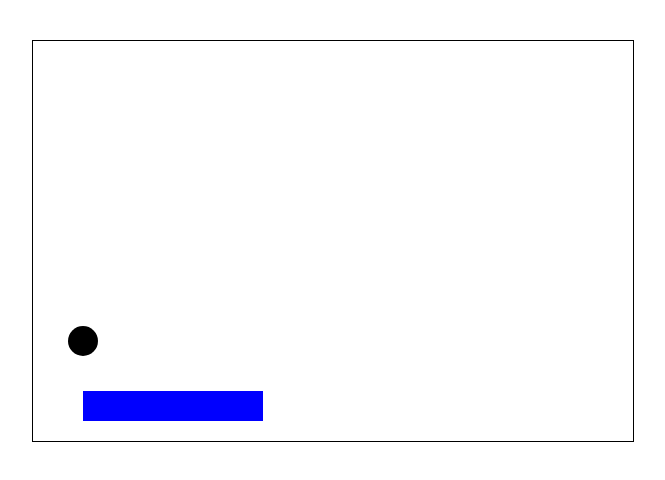
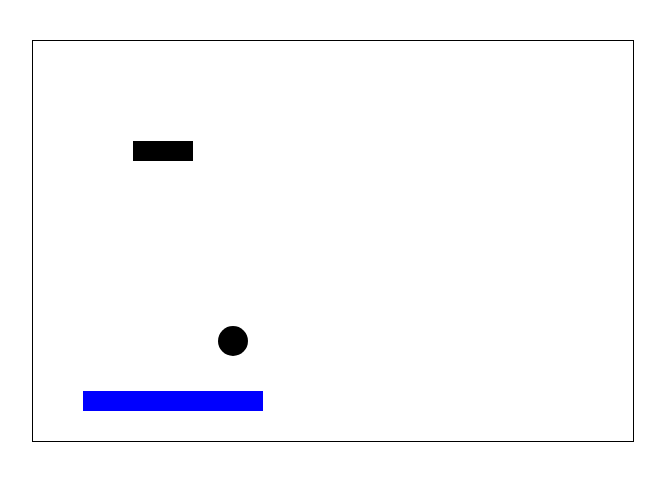
Before and after one commit to OpenSourceLearners/js.game, a website: page index.html in a window 1280 px wide. Shown: the whole page, without its empty margins (307-972 px from the left). Drawn offline with Linux system fonts and the light colour scheme.

Commit message:
添加球的运动和挡板的移动

```diff
--- a/index.html
+++ b/index.html
@@ -12,109 +12,210 @@
         }
     </style>
     <script>
-        window.onload = function(){
-            //获取画板dom对象
-            var gameCanves = document.querySelector('#game-canves');
-            //获取canves对象
-            var context = gameCanves.getContext('2d');
-
-            //球的位置
-            var ballPosition = {
-                x: 50,
-                y: 300,
+        //画板对象
+        var Drawing = function(canves){
+            var context = canves.getContext('2d');
+            var o = {
+                ctx: context,
+                width: canves.width,
+                height: canves.height,
             };
 
-            //帧率
-            var fps = 60;
-
-            //挡板的移动速度
-            var speed = 10;
-
-            //移动是否开启
-            var isMove = false;
-
-            //挡板位置
-            var bafflePosition = {
-                x: 50,
-                y: 350,
+            //清空画板
+            o.clear = function(){
+                this.ctx.clearRect(0, 0 ,this.width, this.height);
             }
 
             //画球
-            function drawBall(x, y){
-                context.fillStyle = '#000';
-                context.beginPath();
-                context.arc(x || 50, y || 300, 15, 0, Math.PI * 2, true);
-                context.closePath();
-                context.fill();
+            o.drawBall = function(x, y, radius){
+                this.ctx.fillStyle = '#000';
+                this.ctx.beginPath();
+                this.ctx.arc(x, y, radius || 15, 0, Math.PI * 2, true);
+                this.ctx.closePath();
+                this.ctx.fill();
+            };
+            //画挡板
+            o.drawBaffle = function(x, y, width, height){
+                this.ctx.fillStyle = '#0000ff';
+                this.ctx.beginPath();
+                this.ctx.rect(x, y ,width || 180, height || 30);
+                this.ctx.closePath();
+                this.ctx.fill();
             }
-            drawBall();
+            //画砖块
+            o.drawBrick = function(x, y, width, height){
+                this.ctx.fillStyle = '#000';
+                this.ctx.beginPath();
+                this.ctx.rect(x, y ,width || 40, height || 20);
+                this.ctx.closePath();
+                this.ctx.fill();
+            }
+            return o;
+        }
+        //球对象
+        var Ball = function(){
+            var o = {
+                x: 200,
+                y: 300,
+                radius: 15,
+                speed: 5,
+                moveX: 1,
+                moveY: 1,
+                isRun: false,
+            };
+            //发射
+            o.fire = function(){
+                this.isRun = true;
+            }
+            o.move = function(drawing){
+                if(!this.isRun) return;
+                if(this.y >= drawing.height - this.radius || this.y < this.radius){
+                    this.moveY = -this.moveY;
+                }
+                if(this.x >= drawing.width - this.radius || this.x < this.radius){
+                    this.moveX = -this.moveX;
+                }
+                this.x += (this.speed * this.moveX);
+                this.y += (this.speed * this.moveY);
+            }
+            return o;
+        }
+        //挡板对象
+        var Baffle = function(){
+            var o = {
+                x: 50,
+                y: 350,
+                width: 180,
+                height: 20,
+                speed: 15,
+            };
+            //左移动
+            o.moveLeft = function(){
+                if(this.x < this.speed){
+                    this.x = 0;
+                }else{
+                    this.x -= 10;
+                }
+            }
+            //右移动
+            o.moveRight = function(width){
+                if(this.x > width - this.width - this.speed){
+                    this.x = width - this.width;
+                }else{
+                    this.x += 10;
+                }
+            }
+            var aInb = function(x , xMin, xMax){
+                return x > xMin && x < xMax;
+            }
+            o.collision = function(ball){
+                if(aInb(ball.x , o.x, o.x + o.width) || aInb(o.x + o.width / 2, ball.x - ball.radius, ball.x + ball.radius)){
+                    if(aInb(ball.y, o.y, o.y + o.height) || aInb(o.y + o.height / 2, ball.y - ball.radius, ball.y + ball.radius)){
+                        return true;
+                    }
+                }
+            }
+            return o;
+        }
+        //砖块对象
+        var Brick = function(x, y){
+            o = {
+                x: x,
+                y: y,
+                width: 60,
+                height: 20,
+                life: 1,
+            };
+            o.isHaveLife = function(){
+                return this.life > 0;
+            }
+            var aInb = function(x , xMin, xMax){
+                return x > xMin && x < xMax;
+            }
+            o.collision = function(ball){
+                if(aInb(ball.x , o.x, o.x + o.width) || aInb(o.x + o.width / 2, ball.x - ball.radius, ball.x + ball.radius)){
+                    if(aInb(ball.y, o.y, o.y + o.height) || aInb(o.y + o.height / 2, ball.y - ball.radius, ball.y + ball.radius)){
+                        this.life--;
+                        return true;
+                    }
+                }
+            }
+            return o;
+        }
+        //游戏对象
+        var Game = function(fps){
+            var o = {
+                fps: fps || 30,     //游戏帧率
+                isRun: false,       //是否运行游戏
+                actions: {},
+                keys: {},
+            };
 
-            //画挡板
-            function drawBaffle(x, y){
-                context.fillStyle = '#0000ff';
-                context.beginPath();
-                context.rect(x || 50, y || 350 ,180, 30);
-                context.closePath();
-                context.fill();
+            //注册事件
+            o.registerEvent = function(key, callback){
+                o.actions[key] = callback;
             }
-            drawBaffle();
+            o.update = function(){}
+            o.draw = function(){}
+            window.addEventListener('keydown', function(event){
+                o.keys[event.key] = true;
+            });
+            window.addEventListener('keyup', function(event){
+                o.keys[event.key] = false;
+            });
+            setInterval(function(){
+                //循环判断按钮是否被按钮，再执行函数
+                var actions = Object.keys(o.actions);
+                for(var i = 0; i < actions.length; i++){
+                    var key = actions[i];
+                    if(o.keys[key]) o.actions[key]();
+                }
+                //修改函数
+                o.update();
+                //画图函数
+                o.draw();
+            }, 1000/o.fps);
+            return o;
+        }
+        //游戏入口
+        var __main = function(){
+            //获取画板dom对象
+            var gameCanves = document.querySelector('#game-canves');
+            //创建画板对象
+            var drawing = Drawing(gameCanves);
+            //创建游戏对象
+            var game = Game(60);
+            //创建挡板
+            var baffle = Baffle();
+            //创建球
+            var ball= Ball();
+            //创建砖块
+            var brick = Brick(100, 100);
 
-            //按键按下监听
-            window.addEventListener('keydown', function(event){
-                var key = event.key;
-                if(key == 'ArrowLeft'){
-                    isMove = true;
-                    speed = -10;
-                    // context.clearRect(0, 0 ,gameCanves.getAttribute('width'), gameCanves.getAttribute('height'));
-                    // bafflePosition.x -= 10;
-                    // drawBaffle(bafflePosition.x, bafflePosition.y);
-                    // drawBall(ballPosition.x, ballPosition.y);
-                }else if(key == 'ArrowRight'){
-                    isMove = true;
-                    speed = 10;
-                    // context.clearRect(0, 0 ,gameCanves.getAttribute('width'), gameCanves.getAttribute('height'));
-                    // bafflePosition.x += 10;
-                    // drawBaffle(bafflePosition.x, bafflePosition.y);
-                    // drawBall(ballPosition.x, ballPosition.y);
+            game.registerEvent('ArrowLeft', function(){
+                baffle.moveLeft();
+            });
+            game.registerEvent('ArrowRight', function(){
+                baffle.moveRight(drawing.width);
+            });
+            game.registerEvent('f', function(){
+                ball.fire();
+            })
+            game.update = function(){
+                if(baffle.collision(ball)) ball.moveY = -ball.moveY;
+                if(brick.isHaveLife() && brick.collision(ball)) ball.moveY = -ball.moveY;
+                ball.move(drawing);
             }
-            });
-
-            //按键放开监听
-            window.addEventListener('keyup', function(event){
-                var key = event.key;
-                if(key == 'ArrowLeft'){
-                    isMove = false;
-                    // speed = -10;
-                    // context.clearRect(0, 0 ,gameCanves.getAttribute('width'), gameCanves.getAttribute('height'));
-                    // bafflePosition.x -= 10;
-                    // drawBaffle(bafflePosition.x, bafflePosition.y);
-                    // drawBall(ballPosition.x, ballPosition.y);
-                }else if(key == 'ArrowRight'){
-                    isMove = false;
-                    // speed = 10;
-                    // context.clearRect(0, 0 ,gameCanves.getAttribute('width'), gameCanves.getAttribute('height'));
-                    // bafflePosition.x += 10;
-                    // drawBaffle(bafflePosition.x, bafflePosition.y);
-                    // drawBall(ballPosition.x, ballPosition.y);
+            game.draw = function(){
+                drawing.clear();
+                drawing.drawBall(ball.x, ball.y);
+                drawing.drawBaffle(baffle.x, baffle.y, baffle.width, baffle.height);
+                if(brick.isHaveLife()){
+                    drawing.drawBrick(brick.x, brick.y, brick.width, brick.height);
                 }
-            });
-
-            setInterval(function(){
-                if(!isMove) return ;
-
-                context.clearRect(0, 0 ,gameCanves.getAttribute('width'), gameCanves.getAttribute('height'));
-                if(bafflePosition.x <= 0){
-                    bafflePosition.x = 0;
-                }else if(bafflePosition.x >= gameCanves.getAttribute('width') - 180){
-                    bafflePosition.x = gameCanves.getAttribute('width') - 180;
-                }else{
-                    bafflePosition.x += speed;
             }
-                bafflePosition.x += speed;
-                drawBaffle(bafflePosition.x, bafflePosition.y);
-                drawBall(ballPosition.x, ballPosition.y);
-            }, 1000 /fps);
         }
+        window.onload = __main;
     </script>
 </head>
 <body>
```
Lines whose indentation alone changed are shown as unchanged.
